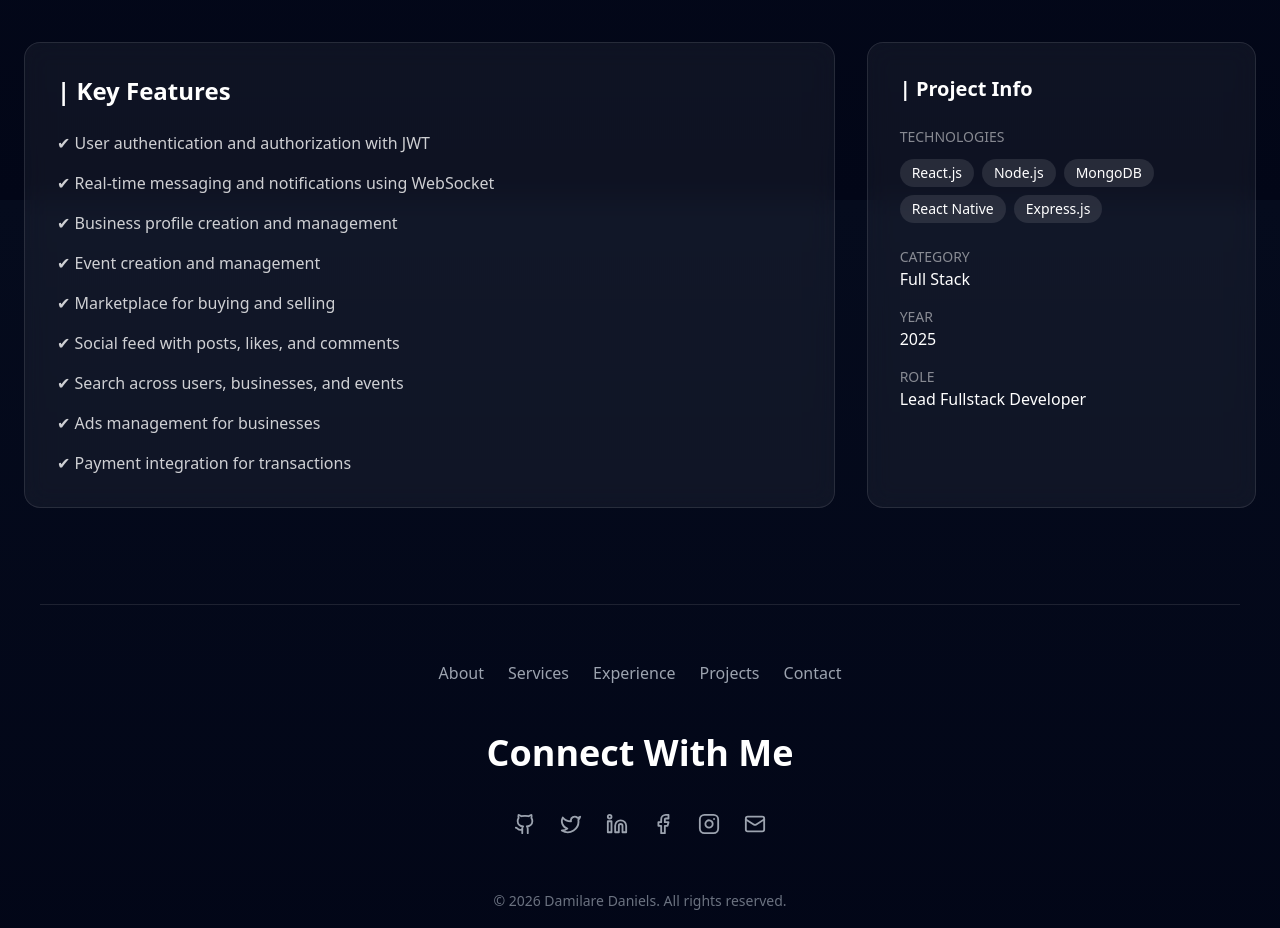
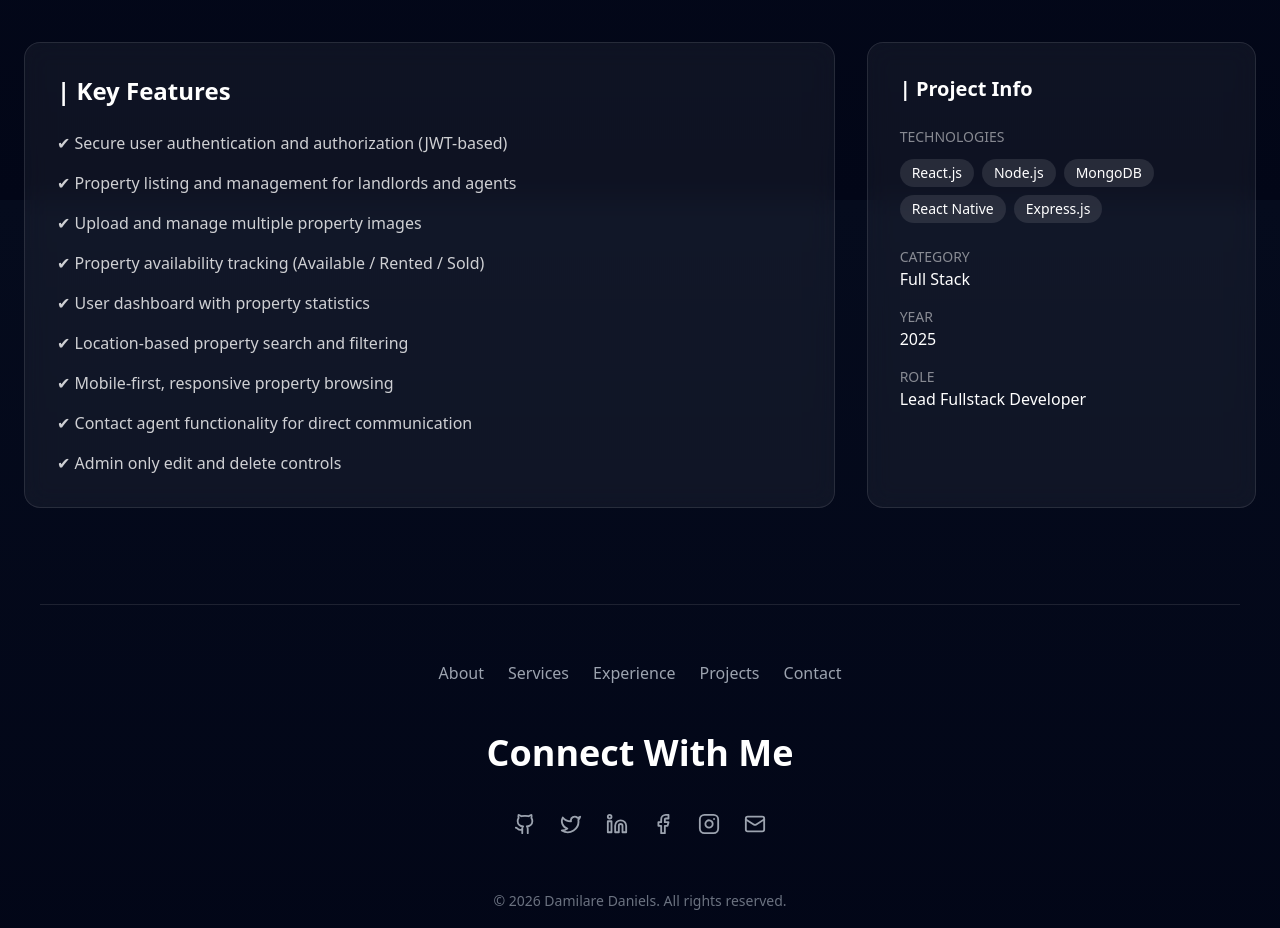
Before and after one commit to Dresaint/my_port, a React (Vite) app: page /projects/homesphere in a window 1280 px wide. Shown: the part 1400-2328 px from the top of the page. Built offline with nearby package versions, Linux system fonts and the light colour scheme.

Commit message:
almosts done

```diff
--- a/src/pages/Homesphere.jsx
+++ b/src/pages/Homesphere.jsx
@@ -68,15 +68,15 @@ export default function Homesphere() {
             </h2>
 
             <ul className="space-y-4 text-white/80">
-              <li>✔ User authentication and authorization with JWT</li>
-              <li>✔ Real-time messaging and notifications using WebSocket</li>
-              <li>✔ Business profile creation and management</li>
-              <li>✔ Event creation and management</li>
-              <li>✔ Marketplace for buying and selling</li>
-              <li>✔ Social feed with posts, likes, and comments</li>
-              <li>✔ Search across users, businesses, and events</li>
-              <li>✔ Ads management for businesses</li>
-              <li>✔ Payment integration for transactions</li>
+              <li>✔ Secure user authentication and authorization (JWT-based)</li>
+              <li>✔ Property listing and management for landlords and agents</li>
+              <li>✔ Upload and manage multiple property images</li>
+              <li>✔ Property availability tracking (Available / Rented / Sold)</li>
+              <li>✔ User dashboard with property statistics</li>
+              <li>✔ Location-based property search and filtering</li>
+              <li>✔ Mobile-first, responsive property browsing</li>
+              <li>✔ Contact agent functionality for direct communication</li>
+              <li>✔ Admin only edit and delete controls</li>
             </ul>
           </div>
 
```
